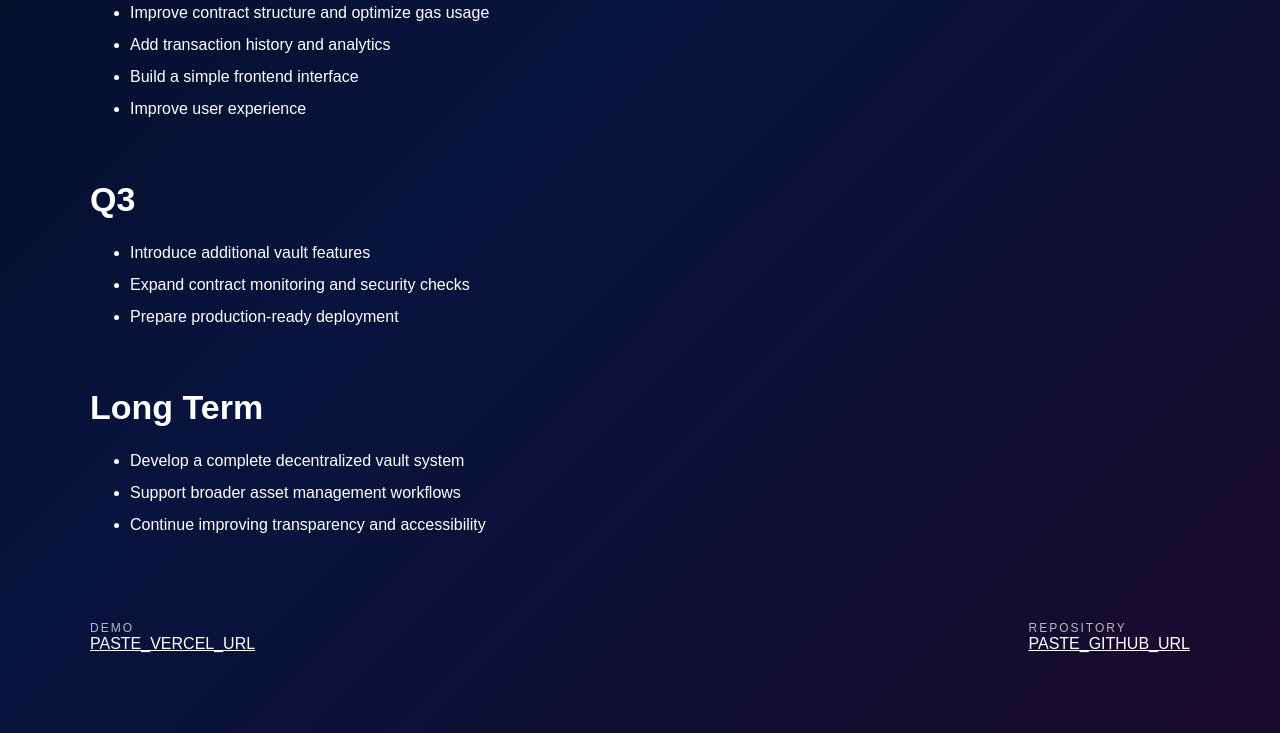
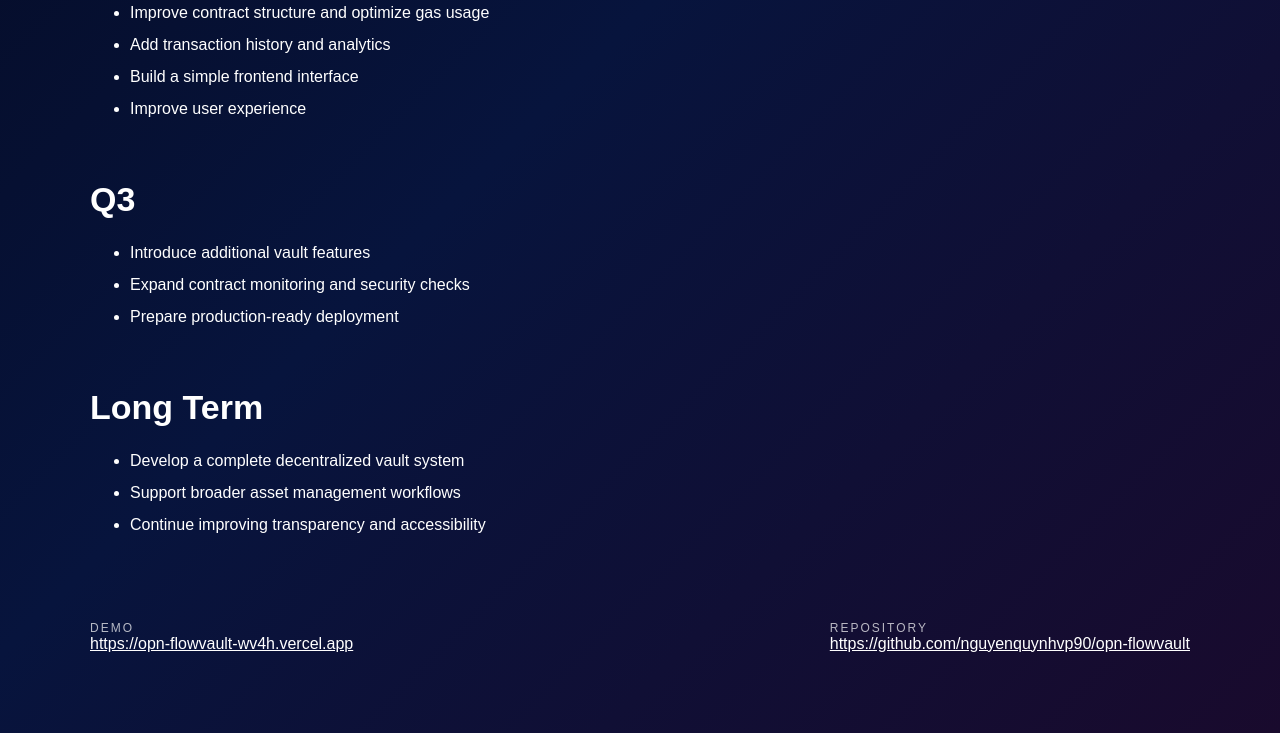
Before and after one commit to nguyenquynhvp90/opn-flowvault, a plain HTML site: page index.html in a window 1280 px wide. Shown: the part 706-1439 px from the top of the page. Drawn offline with Linux system fonts and the light colour scheme.

Commit message:
Update demo and repository links

```diff
--- a/index.html
+++ b/index.html
@@ -146,8 +146,8 @@ and validating core deposit and withdrawal mechanisms.
 DEMO
 </div>
 
-<a href="#">
-PASTE_VERCEL_URL
+<a href="https://opn-flowvault-wv4h.vercel.app">
+https://opn-flowvault-wv4h.vercel.app
 </a>
 
 </div>
@@ -158,8 +158,8 @@ PASTE_VERCEL_URL
 REPOSITORY
 </div>
 
-<a href="#">
-PASTE_GITHUB_URL
+<a href="https://github.com/nguyenquynhvp90/opn-flowvault">
+https://github.com/nguyenquynhvp90/opn-flowvault
 </a>
 
 </div>
```
